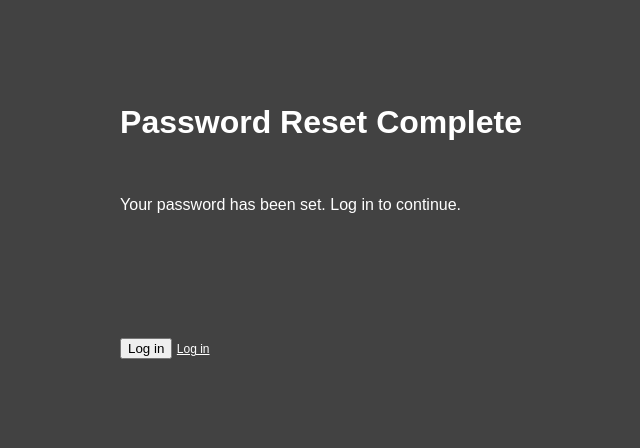
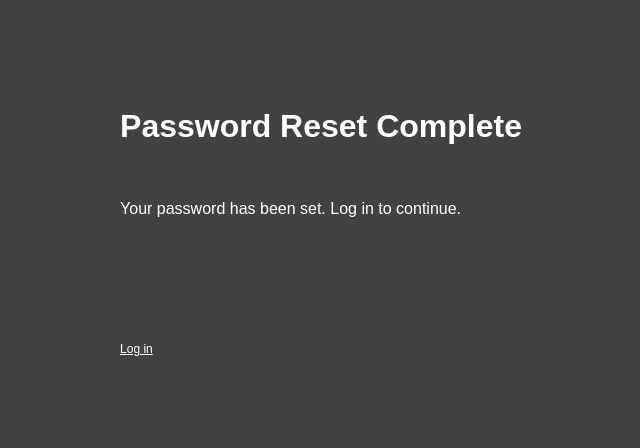
Before and after one commit to adelfavero57/EthicsWebApp, a Django app: page /reset_password_complete/ in a window 1280 px wide. Shown: the part 179-627 px from the top of the page, without its empty margins (327-967 px from the left). Run offline with Django 3.2, Linux system fonts and the light colour scheme.

Commit message:
stylingchange

```diff
--- a/Project/accounts/templates/password_reset_complete.html
+++ b/Project/accounts/templates/password_reset_complete.html
@@ -23,7 +23,7 @@
             <br>
             <br>
             <br>
-            <input type="submit" value="Log in" id="login" name="Login">
+
             <a href="/login">Log in</a>
         </form>
 
```
